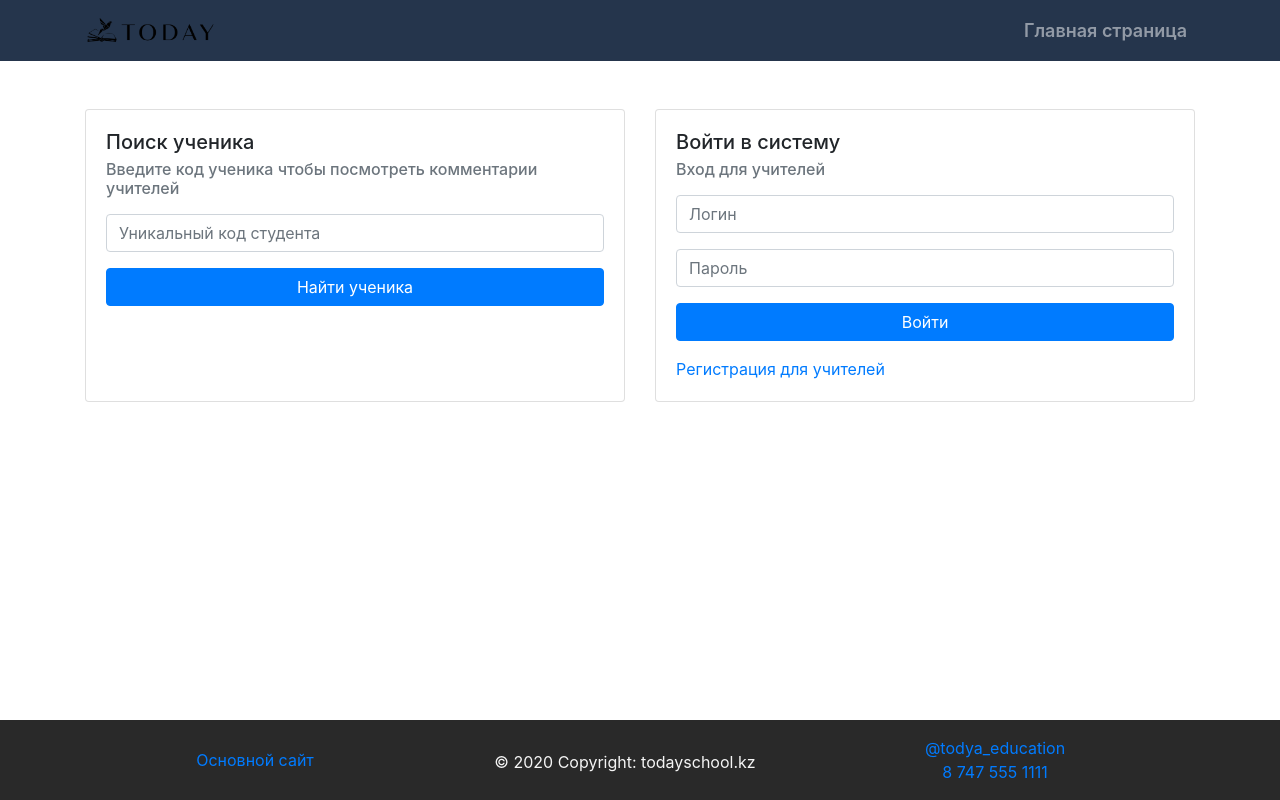
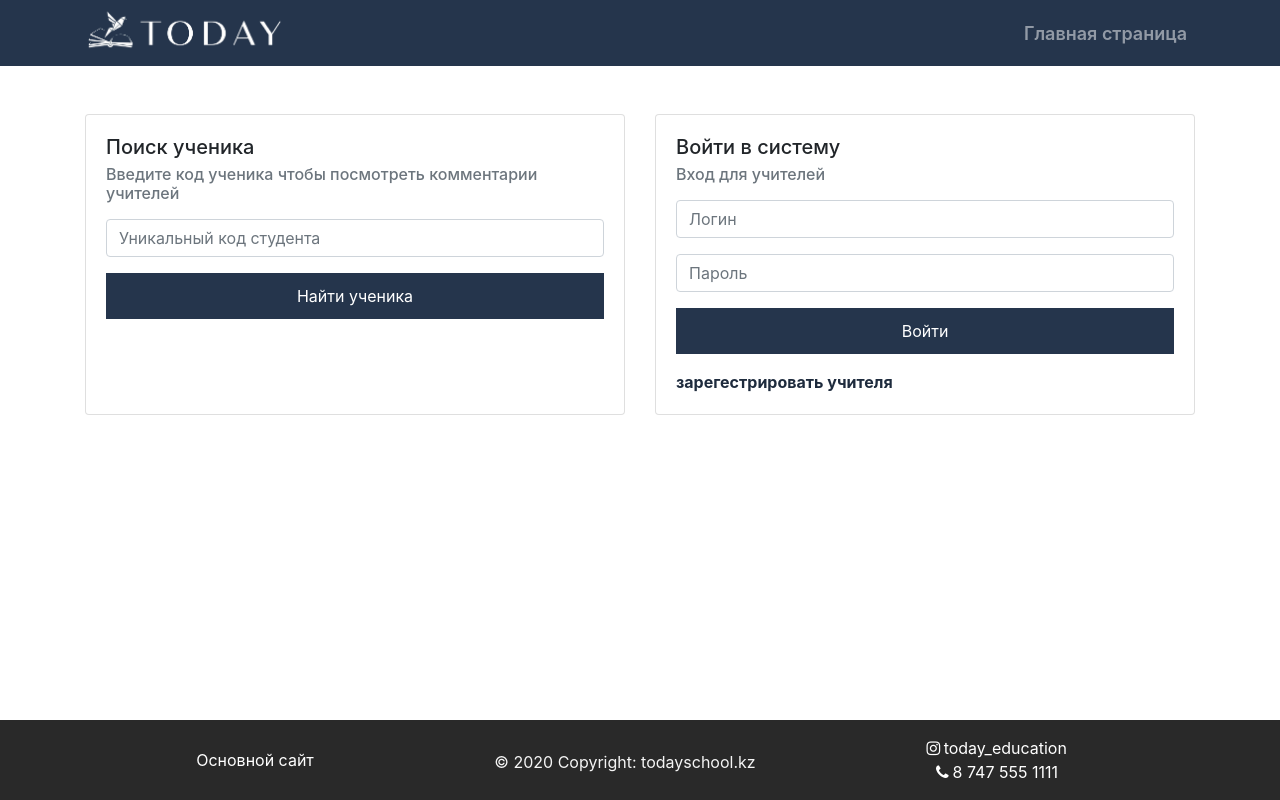
Before and after one commit to Dagstorn/gradestoday, a Django app: page / in a window 1280 px wide. Run offline with Django 3.2, Linux system fonts and the light colour scheme.

Commit message:
some changes 1

```diff
--- a/handler/models.py
+++ b/handler/models.py
@@ -61,7 +61,7 @@ class Student(models.Model):
 class Comment(models.Model):
     title =  models.CharField('Заголовок', max_length=200)
     date = models.DateTimeField(auto_now_add=True, verbose_name='Дата и время')
-    positive = models.TextField('Положительные стороны')
+    comment = models.TextField('Комментарий')
     results = models.TextField('Результаты')
     student = models.ForeignKey(Student, on_delete=models.CASCADE, verbose_name='Ученик')
     teacher = models.ForeignKey(Teacher, on_delete=models.CASCADE, verbose_name='Учитель')
--- a/handler/templates/handler/base.html
+++ b/handler/templates/handler/base.html
@@ -5,8 +5,10 @@
 <head>
     <meta charset="UTF-8">
     <meta name="viewport" content="width=device-width, initial-scale=1.0">
-    <title>GRADES TodaySchool.KZ</title>
+    <title>Успеваемость учащихся TODAY</title>
     <link rel="stylesheet" href="https://cdn.jsdelivr.net/npm/bootstrap@4.5.3/dist/css/bootstrap.min.css" integrity="sha384-TX8t27EcRE3e/ihU7zmQxVncDAy5uIKz4rEkgIXeMed4M0jlfIDPvg6uqKI2xXr2" crossorigin="anonymous">
+    <link rel="stylesheet" href="https://cdnjs.cloudflare.com/ajax/libs/font-awesome/4.7.0/css/font-awesome.min.css"/>
+
     <link rel="stylesheet" href="{% static 'css/base.css' %}">
 </head>
 <body>
@@ -52,7 +54,7 @@
         <div class="container">
             <div class="row footer-row d-flex justify-content-center align-items-center">
                 <div class="col-md-4 d-flex justify-content-center align-items-center">
-                    <a href="">Основной сайт</a>
+                    <a href="" class="link-f">Основной сайт</a>
                 </div>
                 <div class="col-md-4 d-flex justify-content-center align-items-center">
                     <p>© <span id=year></span> Copyright: todayschool.kz</p>
@@ -60,12 +62,11 @@
                 </div>
                 <div class="col-md-4 d-flex flex-column justify-content-center align-items-center">
                         <div class="row">
-                            <a href="https://www.instagram.com/today_education/">@todya_education</a>
+                            <a class="link-f" href="https://www.instagram.com/today_education/"><i class="fa fa-fw fa-instagram"></i>today_education</a>
                         </div>
                         <div class="row">
-                            <a href="#">8 747 555 1111</a>
+                            <span class="link-f"><i class="fa fa-fw fa-phone"></i>8 747 555 1111</span>
                         </div>
-
                 </div>
 
             </div>
--- a/handler/templates/handler/comment.html
+++ b/handler/templates/handler/comment.html
@@ -15,7 +15,7 @@
                 </div>
                 <div class="row mt-3">
                     <div class="col">
-                        <label for="positive">Положительные моменты</label>
+                        <label for="positive">Комментарий</label>
                         <textarea class="form-control" name="positive" rows="5" required></textarea>
                     </div>
                 </div>
@@ -27,7 +27,7 @@
                 </div>
                 <div class="row mt-3">
                     <div class="col">
-                        <input type="submit" value="Сохранить" class="btn btn-primary">
+                        <input type="submit" value="Сохранить" class="my-btn btn-block">
                     </div>
                 </div>
             </form>
--- a/handler/templates/handler/index.html
+++ b/handler/templates/handler/index.html
@@ -19,7 +19,7 @@
                                 </div>
                                 <div class="row mt-3 ">
                                     <div class="col">
-                                        <button  class="btn btn-primary btn-block">Найти ученика</button>
+                                        <button  class="btn-block my-btn">Найти ученика</button>
                                     </div>
                                 </div>
                             </p>
@@ -39,7 +39,7 @@
 
                         <div class="row">
                             <div class="col">
-                                <a href="logout/" class="btn btn-primary">Выйти</a>
+                                <a href="logout/" class="btn my-btn">Выйти</a>
                             </div>
                         </div>
 
@@ -71,12 +71,12 @@
                             </div>
                             <div class="row mt-3">
                                 <div class="col">
-                                    <button  class="btn btn-primary btn-block">Войти</button>
+                                    <button  class="btn-block my-btn">Войти</button>
                                 </div>
                             </div>
                             </form>
                         </p>
-                        <a href="{% url 'register' %}"  class="card-link">Регистрация для учителей</a>
+                        <a href="{% url 'register' %}"  class="card-link">зарегестрировать учителя</a>
                         {% endif %}
                     </div>
                   </div>
--- a/handler/templates/handler/register.html
+++ b/handler/templates/handler/register.html
@@ -69,7 +69,7 @@
                                 </div>
                                 <div class="row mt-3">
                                     <div class="col">
-                                        <button class="btn btn-primary btn-block">Создать Аккаунт</button>
+                                        <button class="my-btn btn-block">Создать Аккаунт</button>
                                     </div>
                                 </div>
                             </form>
--- a/handler/templates/handler/start_teacher.html
+++ b/handler/templates/handler/start_teacher.html
@@ -36,7 +36,7 @@
                             <h6 class="card-title mb-0 pl-3">{{ group.name }}</h6>
                         </div>
                         <div class="show-students pr-3">
-                            <button class="btn btn-primary" type="button" data-toggle="collapse" data-target="#collapse{{ group.id }}" aria-expanded="false" aria-controls="collapseExample">
+                            <button class="my-btn" type="button" data-toggle="collapse" data-target="#collapse{{ group.id }}" aria-expanded="false" aria-controls="collapseExample">
                                 Ученики
                             </button>
                         </div>
@@ -60,12 +60,12 @@
                                     <tr>
                                         <td>{{ student.lastname }} {{ student.name }}</td>
                                         <td>
-                                            <a href="/student/comments/?code={{student.unique_code}}">Посмотреть комментарии</a>
+                                            <a class="card-link" href="/student/comments/?code={{student.unique_code}}">Посмотреть комментарии</a>
                                         </td>
 
 
                                         <td>
-                                            <a href="{% url 'create_comment' student.id %}">Написать комментарий</a>
+                                            <a class="card-link" href="{% url 'create_comment' student.id %}">Написать комментарий</a>
                                         </td>
                                     </tr>
                                     {% endfor %}
--- a/handler/templates/handler/student_comments.html
+++ b/handler/templates/handler/student_comments.html
@@ -23,7 +23,7 @@
                 <p>Вы ввели код ученика неверно либо ученика с таким кодом не существует.</p>
                 <p>Попробуйте ввести код корректно или запросить его заново!</p>
                 <hr>
-                <p class="mb-0"><a href="{% url 'index' %}">Попробовать еще раз</a></p>
+                <p class="mb-0"><a href="{% url 'index' %}" class="card-link">Попробовать еще раз</a></p>
               </div>
             {% endif %}
         </div>
@@ -41,9 +41,9 @@
                             <h6 class="card-subtitle mb-2 text-muted">Учитель: {{comment.getTeacherName}}  - {{comment.getTeacherPhone}}</h6>
                             <h6 class="card-subtitle mb-2 text-muted">Предмет: {{comment.getTeachersubject}}</h6>
 
-                            <p class="card-text">Положительные аспекты:<br>
+                            <p class="card-text">Комментарии:
                                 {{comment.positive|linebreaks}}
-                            </p><br>
+                            </p>
                             <p class="card-text">Результаты:<br>
                                 {{comment.results|linebreaks}}
                             </p>
--- a/static/css/base.css
+++ b/static/css/base.css
@@ -48,10 +48,53 @@ footer {
 }
 .navbar-brand {
     width: 30%;
+    padding: 0;
 }
 .navbar-brand .logo {
-    width: 40%;
+    width: 60%;
     height: auto;
 }
-.nav-link {
+
+
+@media (max-width: 767px) {
+    .card {
+        margin-top: 20px;
+    }
 }
+.my-btn {
+    background-color: #25354C;
+    border: 1px solid #25354C;
+    color: white;
+    transition: 0.3s all;
+    padding: 10px 20px;
+}
+
+.my-btn:hover, .btn:hover, .btn:active, .btn:focus {
+    background-color: #192536;
+    border: 1px solid #1e2b3d;
+    color: white;
+    transition: 0.3s all;
+
+}
+.card-link {
+    color: #1e2b3d;
+    font-weight: 700;
+    text-transform: lowercase;
+}
+.card-link:hover {
+    color: #1e2b3d;
+    font-weight: 700;
+    text-transform: lowercase;
+    text-decoration: underline;
+
+}
+.link-f {
+    color: white;
+    cursor: pointer;
+}
+.link-f:hover {
+    color: white;
+    text-decoration: none;
+    text-decoration: underline;
+
+}
```
Also changed, not shown: db.sqlite3, handler/migrations/0008_auto_20201127_1857.py (added), static/img/logo.png.
